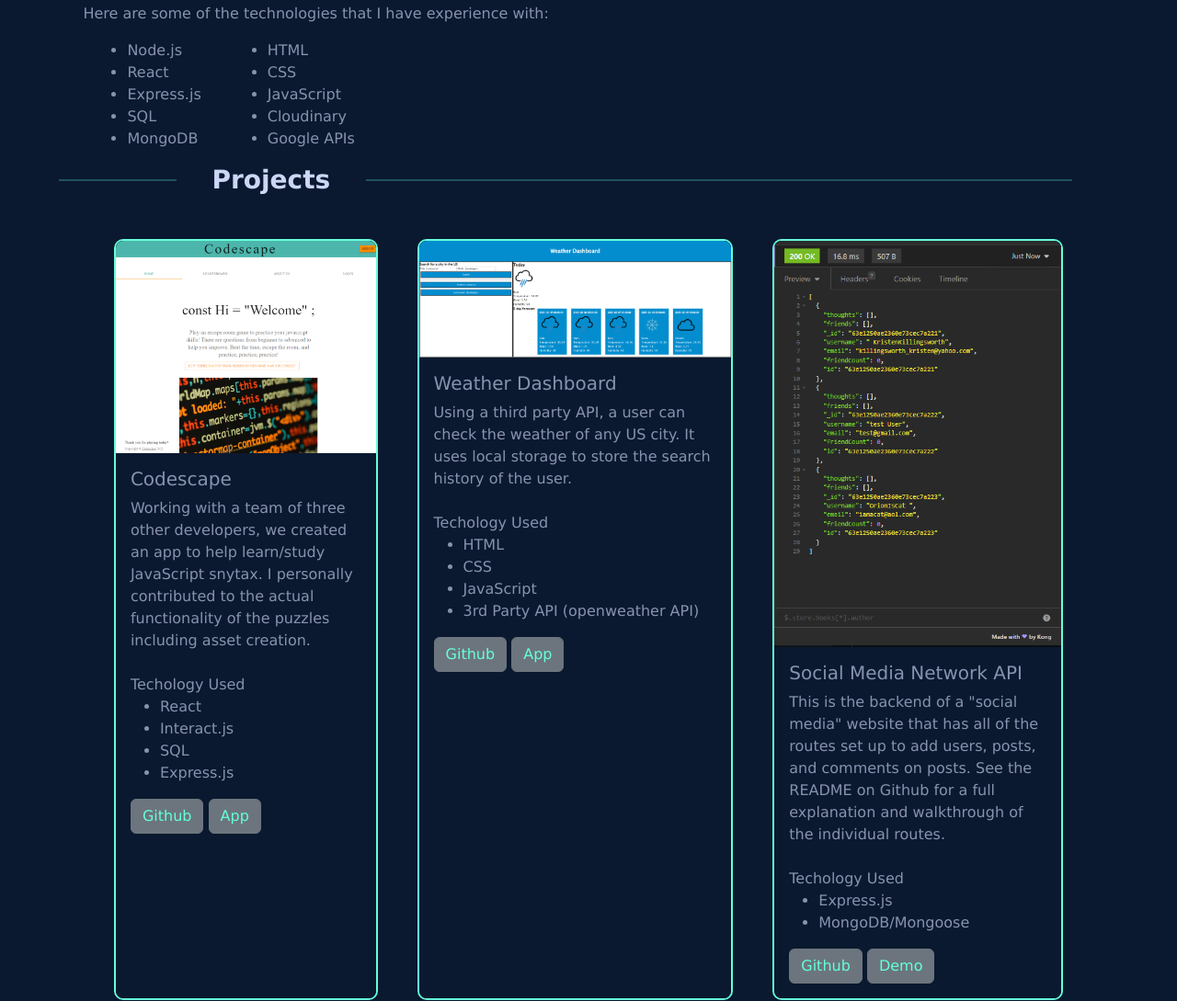
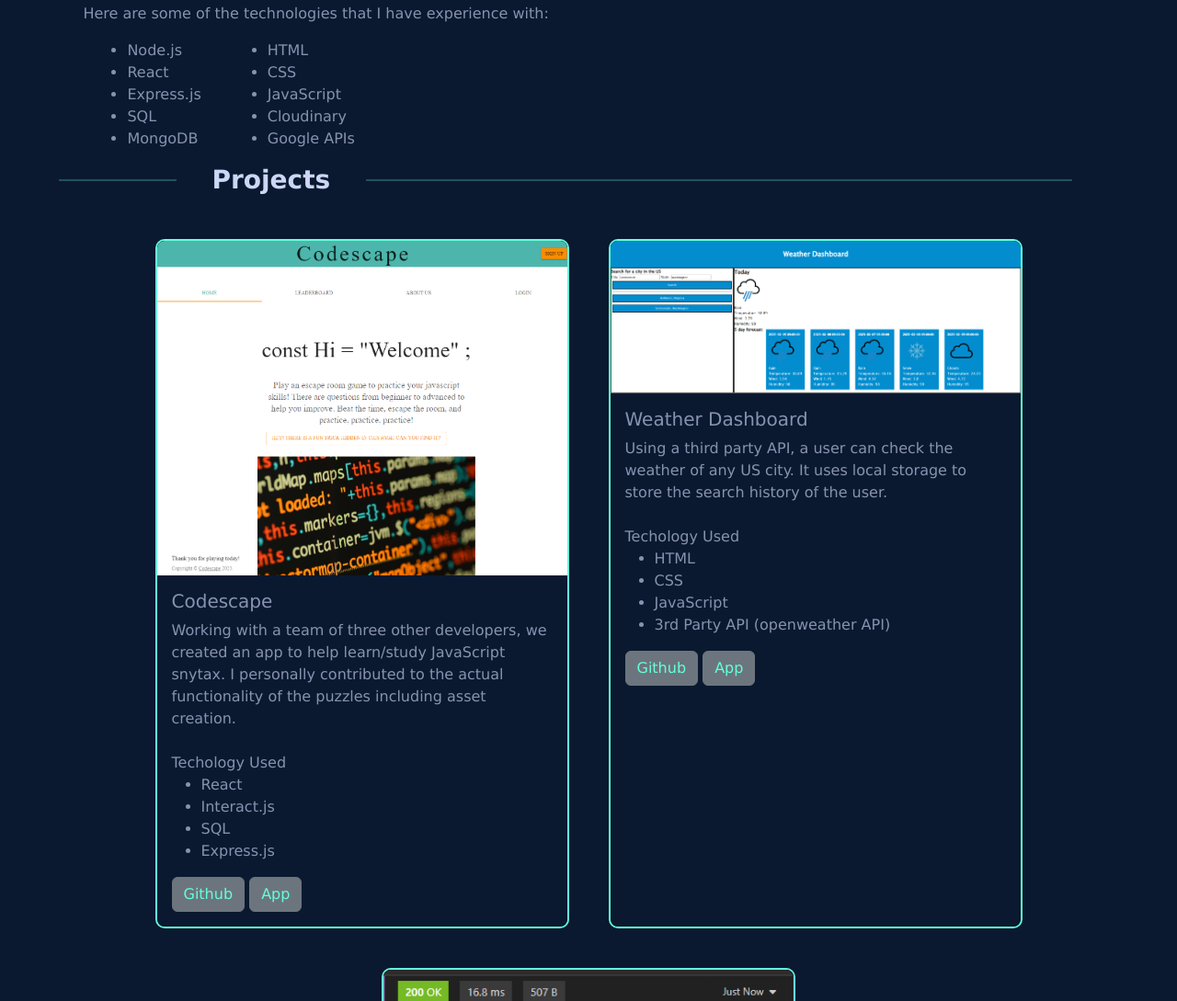
Before and after one commit to killingsworth-kristen/professional-portfolio, a plain HTML site: page index.html in a window 1280 px wide. Shown: the part 1067-2156 px from the top of the page at 92% size. Drawn offline with nearby package versions, Linux system fonts and the light colour scheme.

Commit message:
projects mobile friendly

```diff
--- a/index.html
+++ b/index.html
@@ -99,7 +99,7 @@
     </div>
     <div class="projects-content">
       <div class="projects-cards">
-        <div class="card">
+        <div class="card project">
           <img src="./assets/images/codescape.png" class="card-img-top" alt="codescape website homepage">
             <div class="card-body">
               <h5 class="card-title">Codescape</h5>
@@ -116,7 +116,7 @@
               <a href="https://codescape.netlify.app/" target="_blank" class="btn btn-secondary" style="color:var(--green)">App</a>
             </div>
         </div>
-        <div class="card">
+        <div class="card project">
           <img src="./assets/images/weather-dashboard.PNG" class="card-img-top" alt="weather dashboard app">
             <div class="card-body">
               <h5 class="card-title">Weather Dashboard</h5>
@@ -133,7 +133,7 @@
               <a href="https://killingsworth-kristen.github.io/weather-dashboard/" target="_blank" class="btn btn-secondary" style="color:var(--green)">App</a>
             </div>
         </div>
-        <div class="card">
+        <div class="card project">
           <img src="./assets/images/social-media-network-API.PNG" class="card-img-top" alt="social media network API screenshot">
             <div class="card-body">
               <h5 class="card-title">Social Media Network API</h5>
--- a/style.css
+++ b/style.css
@@ -200,6 +200,8 @@ hr {
 .projects-cards {
     display: flex;
     justify-content: center;
+    flex-wrap: wrap;
+    flex-direction: row;
     margin: 0 8% 0 8%;
 }
 .card {
@@ -208,6 +210,10 @@ hr {
 
 .card a {
     text-decoration: none;
+}
+
+.project {
+    max-width: 450px;
 }
 
 .projects-in-dev {
@@ -333,7 +339,6 @@ footer p {
 
     /* TODO:collapse card/list group centered */
     /* TODO: List group inline? */
-    /* TODO: Projects stacking */
 }
 
 @media (max-width: 500px) {
```
